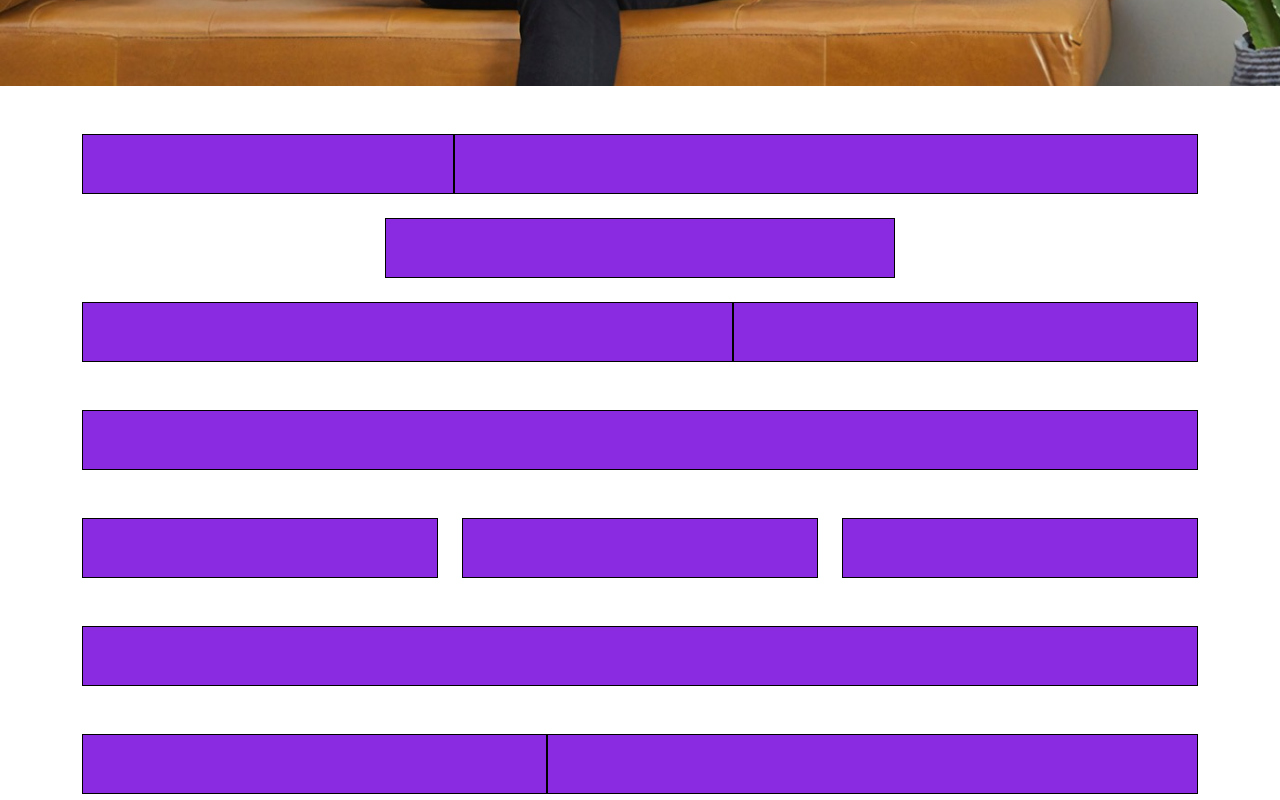
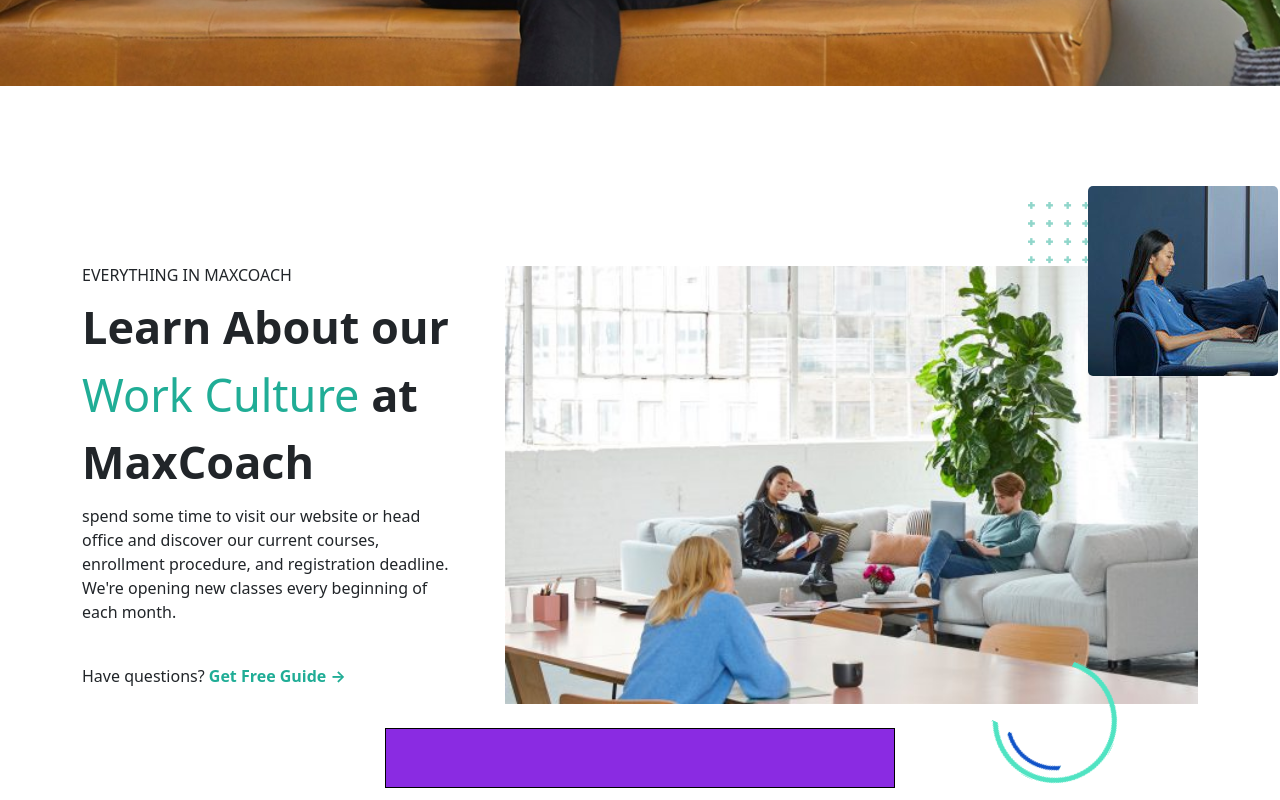
Before and after one commit to Andrearomeo04/proj-html-vuejs, a Vue app: page / in a window 1280 px wide. Shown: the part 660-1460 px from the top of the page. Built offline with nearby package versions, Linux system fonts and the light colour scheme.

Commit message:
[UPD]  learn about section almost finished

```diff
--- a/src/components/AppMain.vue
+++ b/src/components/AppMain.vue
@@ -22,14 +22,20 @@
         </section>
 
         <!-- learn about section -->
-        <section class="mt-5">
+        <section class="margin-jumbo">
             <div class="container">
                 <div class="row g-0">
                     <div class="col-4">
-                        <div class="content"></div>
+                        <h6>EVERYTHING IN MAXCOACH</h6>
+                        <strong class="font-11">Learn About our <span class="color-2 fw-normal">Work Culture</span> at MaxCoach</strong>
+                        <p class="pb-4 pt-2">spend some time to visit our website or head office and discover our current courses, enrollment procedure, and registration deadline. We're opening new classes every beginning of each month.</p>
+                        <p>Have questions? <strong class="color-2">Get Free Guide &#8594;</strong></p>
                     </div>
-                    <div class="col-8">
-                        <div class="content"></div>
+                    <div class="col-8 position-relative d-flex justify-content-end">
+                        <img src="../assets/img/stock-full-hd-10-ohki1ayywq3cqutettrncduujpoaorifqu4relt2ts.jpg" alt="stock-full-hd-10">
+                        <img src="../assets/img/about-us-01-ohkia3qg98rq9vg3s0mn2hkflr1migdqdw370qnegc.jpg" alt="">
+                        <img src="../assets/img/maxcoach-shape-02.png" alt="">
+                        <img src="../assets/img/maxcoach-shape-07.png" alt="">
                     </div>
                 </div>
                 <div class="row g-0">
@@ -159,8 +165,35 @@
         min-height: 650px;
     }
 
+    .margin-jumbo {
+        margin-top: 180px;
+    }
+
+    .col-8 {
+        img:nth-child(2) {
+            position: absolute;
+            top: -5rem;
+            right: -5rem;
+            border-radius: 5px;
+        }
+        img:nth-child(3) {
+            position: absolute;
+            bottom: -5rem;
+            right: 5rem;
+        }
+        img:nth-child(4) {
+            position: absolute;
+            top: -4rem;
+            z-index: -1;
+        }
+    }
+
     .color-2 {
         color: $color-2;
+    }
+
+    .font-11 {
+        font-size: $font-11;
     }
 
     .font-10 {
--- a/src/styles/partials/_variables.scss
+++ b/src/styles/partials/_variables.scss
@@ -19,3 +19,4 @@
 $font-8: 26px;
 $font-9: 28px;
 $font-10: 60px;
+$font-11: 45px;
```
